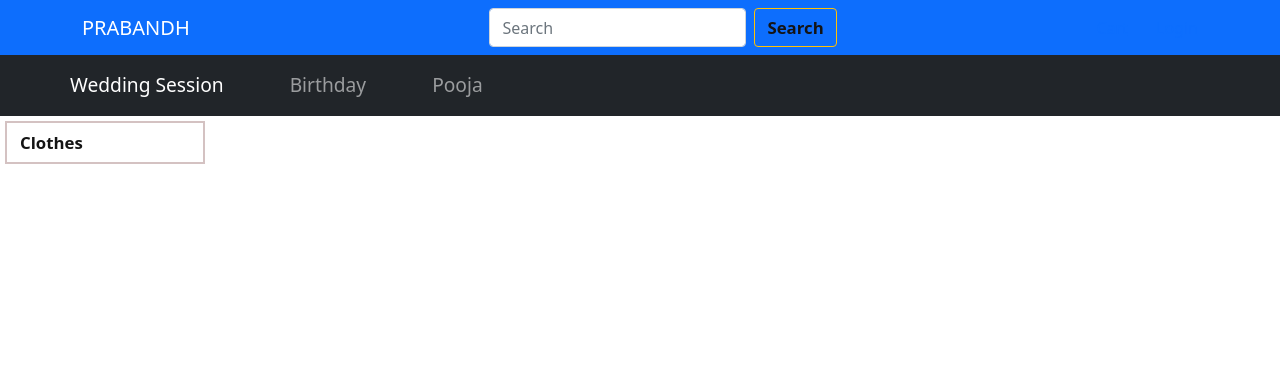
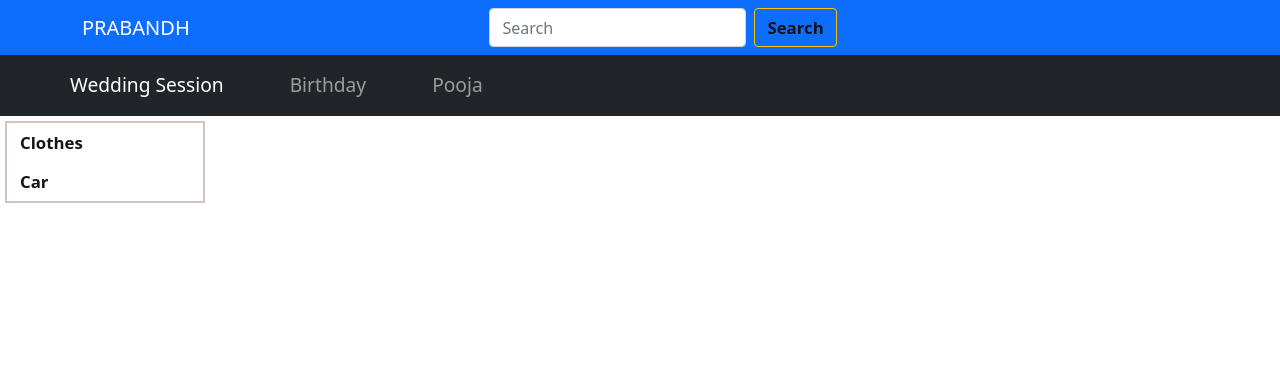
Before and after one commit to Rohit-Karalkar0612/Prabandh, a Django app: page /wedding/ in a window 1280 px wide. Shown: the top 376 px of the page. Run offline with Django 3.2, Linux system fonts and the light colour scheme; some libraries are stand-ins or nearby versions.

Commit message:
adjusted drop down

```diff
--- a/Rent/templates/Rent/Weddings.html
+++ b/Rent/templates/Rent/Weddings.html
@@ -63,21 +63,20 @@
         </nav>
     </div>
             <div class="container1">
+            {% for k,v in test.items %}
                 <button class="btn d-inline-flex align-items-center rounded collapsed" data-bs-toggle="collapse"
                         data-bs-target="#forms-collapse" aria-expanded="false">
-                        <span class="caret"></span>
-                        Clothes
+                            <span class="caret">{{k}}</span>
                 </button>
+                <br>
                 <div class="collapse" id="forms-collapse">
                     <ul class="list-unstyled fw-normal pb-1 small">
-                {% for v in Clothes %}
-    <!--                    <a href="/subcategory/{{i}}"><button class="btn btn-primary cart" id="qv{{i}}">{{i}}</button></a>-->
-
-                        <li><a href="/subcategory/{{v}}" class="d-inline-flex align-items-center rounded" id="qv{{v}}">{{v}}</a></li>
+                        {% for v1 in v %}
+                        <li><a href="/subcategory/{{v1}}" class="d-inline-flex align-items-center rounded" id="qv{{v1}}">{{v1}}</a></li>
                         {% endfor %}
-
                     </ul>
                 </div>
+             {% endfor %}
             </div>
 {% endblock %}
 {% block js %}
--- a/Rent/views.py
+++ b/Rent/views.py
@@ -26,9 +26,12 @@ def search_subcat(request,mysubcat):
 def Weddings(request):
     # subcat_01=['Ethnic','Drum','Gifts','Car',]
     # subcat_02=['Swift','Audi','Sedan','Mercedes']
+    test={
+            'Clothes': ['Ethnic','Drum','Gifts','Car',],
+            'Car': ['Swift','Audi','Sedan','Mercedes'],
+    }
     context={
-        'Clothes': ['Ethnic','Drum','Gifts','Car',],
-        'Car': ['Swift','Audi','Sedan','Mercedes']
+        'test':test
     }
     return render(request,'Rent/Weddings.html',context)
 def load_subcat(request):
```
Lines whose indentation alone changed are shown as unchanged.
